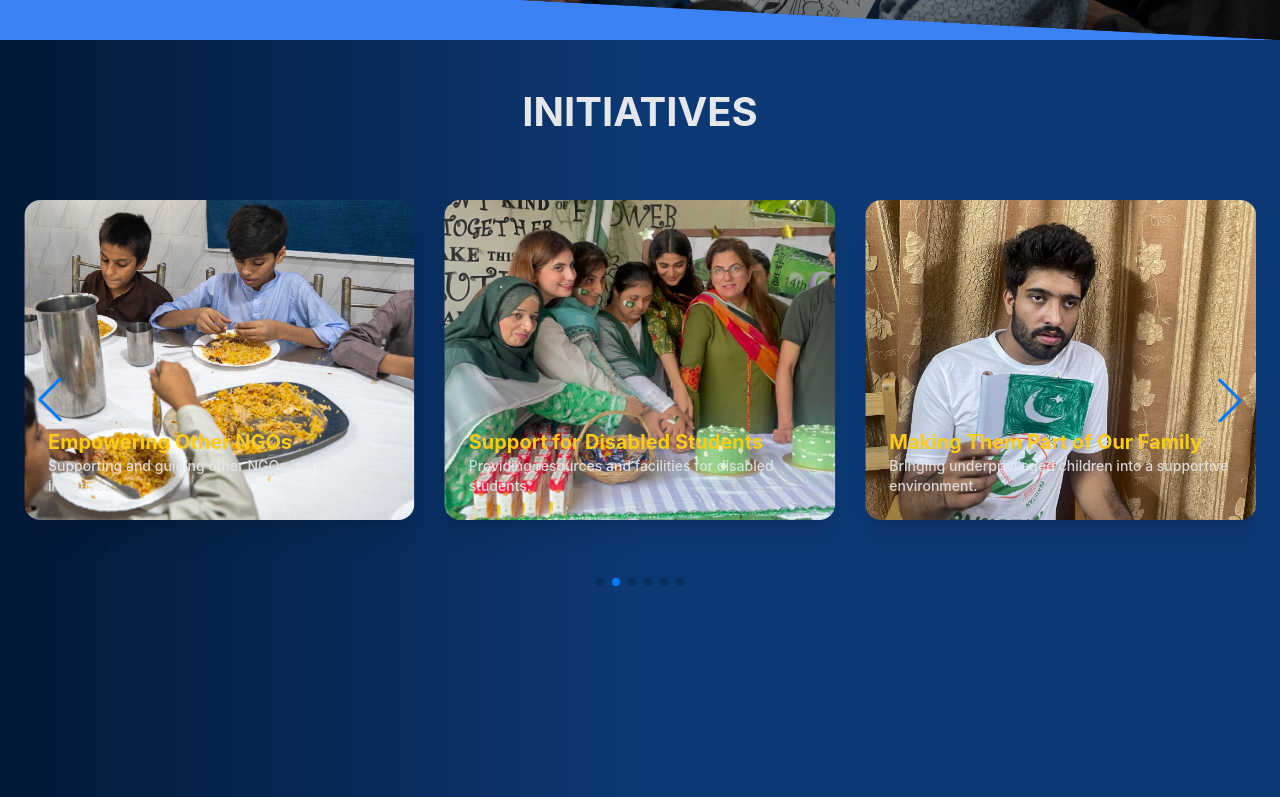
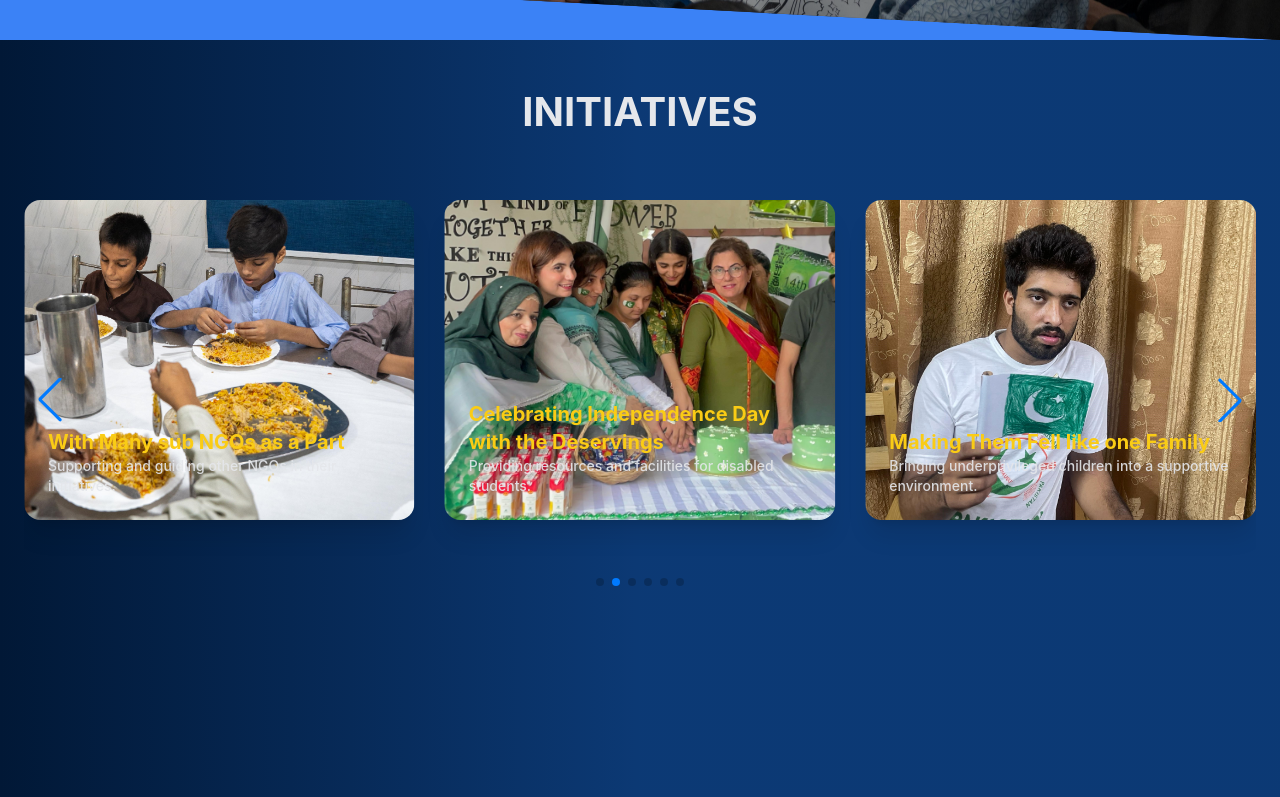
Before and after one commit to asadura/Humaira-BF, a React (Vite) app: page /event in a window 1280 px wide. Shown: the part 600-1397 px from the top of the page. Built offline with nearby package versions, Linux system fonts and the light colour scheme; grey boxes are pictures that could not be loaded.

Commit message:
Update Initiatives.jsx

```diff
--- a/src/components/Initiatives.jsx
+++ b/src/components/Initiatives.jsx
@@ -4,6 +4,47 @@ import { Navigation, Pagination, Autoplay } from "swiper/modules";
 import "swiper/css";
 import "swiper/css/navigation";
 import "swiper/css/pagination";
+
+// import images so bundler includes them in production
+import card1 from "../assets/card1.jpeg";
+import card2 from "../assets/card2.jpeg";
+import card3 from "../assets/card3.jpeg";
+import card4 from "../assets/card4.jpeg";
+import card5 from "../assets/card5.jpeg";
+import card6 from "../assets/card6.jpeg";
+
+const slides = [
+  {
+    img: card6,
+    title: "Helping Special Students ",
+    desc: "Empowering children with disabilities to integrate freely.",
+  },
+  {
+    img: card2,
+    title: "With Many sub NGOs as a Part",
+    desc: "Supporting and guiding other NGOs in their initiatives.",
+  },
+  {
+    img: card3,
+    title: "Celebrating Independence Day with the Deservings",
+    desc: "Providing resources and facilities for disabled students.",
+  },
+  {
+    img: card4,
+    title: "Making Them Fell like one Family",
+    desc: "Bringing underprivileged children into a supportive environment.",
+  },
+  {
+    img: card5,
+    title: "Giving them Basic Education",
+    desc: "Providing speech therapy and communication workshops.",
+  },
+  {
+    img: card1,
+    title: "Providing Food for the Flood Victims",
+    desc: "Daily food distribution for homeless individuals.",
+  },
+];
 
 const Initiatives = () => {
   return (
@@ -29,114 +70,24 @@ const Initiatives = () => {
               1024: { slidesPerView: 3 },
             }}
           >
-            <SwiperSlide>
-
+            {slides.map((s, idx) => (
+              <SwiperSlide key={idx}>
                 <div className="relative h-[320px] md:h-[360px] w-full rounded-2xl overflow-hidden shadow-xl group">
                   <img
-                  src="src/assets/card6.jpeg"
-                  alt="Making Them Feel No Difference"
+                    src={s.img}
+                    alt={s.title}
+                    loading="lazy"
                     className="h-full w-full object-cover transform group-hover:scale-105 transition-transform duration-500"
                   />
                   <div className="absolute bottom-0 left-0 w-full bg-gradient-to-t from-black/80 via-black/40 to-transparent p-4">
                     <h2 className="text-yellow-400 text-lg md:text-xl font-bold">
-                    Making Them Feel No Difference
+                      {s.title}
                     </h2>
-                  <p className="text-gray-200 text-sm opacity-90">
-                    Empowering children with disabilities to integrate freely.
-                  </p>
+                    <p className="text-gray-200 text-sm opacity-90">{s.desc}</p>
                   </div>
                 </div>
               </SwiperSlide>
-
-            <SwiperSlide>
-              <div className="relative h-[320px] md:h-[360px] w-full rounded-2xl overflow-hidden shadow-xl group">
-                <img
-                  src="src/assets/card2.jpeg"
-                  alt="Empowering Other NGOs"
-                  className="h-full w-full object-cover transform group-hover:scale-105 transition-transform duration-500"
-                />
-                <div className="absolute bottom-0 left-0 w-full bg-gradient-to-t from-black/80 via-black/40 to-transparent p-4">
-                  <h2 className="text-yellow-400 text-lg md:text-xl font-bold">
-                    Empowering Other NGOs
-                  </h2>
-                  <p className="text-gray-200 text-sm opacity-90">
-                    Supporting and guiding other NGOs in their initiatives.
-                  </p>
-                </div>
-              </div>
-            </SwiperSlide>
-
-            <SwiperSlide>
-              <div className="relative h-[320px] md:h-[360px] w-full rounded-2xl overflow-hidden shadow-xl group">
-                <img
-                  src="src/assets/card3.jpeg"
-                  alt="Support for Disabled Students"
-                  className="h-full w-full object-cover transform group-hover:scale-105 transition-transform duration-500"
-                />
-                <div className="absolute bottom-0 left-0 w-full bg-gradient-to-t from-black/80 via-black/40 to-transparent p-4">
-                  <h2 className="text-yellow-400 text-lg md:text-xl font-bold">
-                    Support for Disabled Students
-                  </h2>
-                  <p className="text-gray-200 text-sm opacity-90">
-                    Providing resources and facilities for disabled students.
-                  </p>
-                </div>
-              </div>
-            </SwiperSlide>
-
-            <SwiperSlide>
-              <div className="relative h-[320px] md:h-[360px] w-full rounded-2xl overflow-hidden shadow-xl group">
-                <img
-                  src="src/assets/card4.jpeg"
-                  alt="Making Them Part of Our Family"
-                  className="h-full w-full object-cover transform group-hover:scale-105 transition-transform duration-500"
-                />
-                <div className="absolute bottom-0 left-0 w-full bg-gradient-to-t from-black/80 via-black/40 to-transparent p-4">
-                  <h2 className="text-yellow-400 text-lg md:text-xl font-bold">
-                    Making Them Part of Our Family
-                  </h2>
-                  <p className="text-gray-200 text-sm opacity-90">
-                    Bringing underprivileged children into a supportive environment.
-                  </p>
-                </div>
-              </div>
-            </SwiperSlide>
-
-            <SwiperSlide>
-              <div className="relative h-[320px] md:h-[360px] w-full rounded-2xl overflow-hidden shadow-xl group">
-                <img
-                  src="src/assets/card5.jpeg"
-                  alt="Encouraging Them to Speak"
-                  className="h-full w-full object-cover transform group-hover:scale-105 transition-transform duration-500"
-                />
-                <div className="absolute bottom-0 left-0 w-full bg-gradient-to-t from-black/80 via-black/40 to-transparent p-4">
-                  <h2 className="text-yellow-400 text-lg md:text-xl font-bold">
-                    Encouraging Them to Speak
-                  </h2>
-                  <p className="text-gray-200 text-sm opacity-90">
-                    Providing speech therapy and communication workshops.
-                  </p>
-                </div>
-              </div>
-            </SwiperSlide>
-
-            <SwiperSlide>
-              <div className="relative h-[320px] md:h-[360px] w-full rounded-2xl overflow-hidden shadow-xl group">
-                <img
-                  src="/src/assets/card1.jpeg"
-                  alt="Providing Food for Shelterless People"
-                  className="h-full w-full object-cover transform group-hover:scale-105 transition-transform duration-500"
-                />
-                <div className="absolute bottom-0 left-0 w-full bg-gradient-to-t from-black/80 via-black/40 to-transparent p-4">
-                  <h2 className="text-yellow-400 text-lg md:text-xl font-bold">
-                    Providing Food for Shelterless People
-                  </h2>
-                  <p className="text-gray-200 text-sm opacity-90">
-                    Daily food distribution for homeless individuals.
-                  </p>
-                </div>
-              </div>
-            </SwiperSlide>
+            ))}
           </Swiper>
         </div>
       </div>
```
Lines whose indentation alone changed are shown as unchanged.
